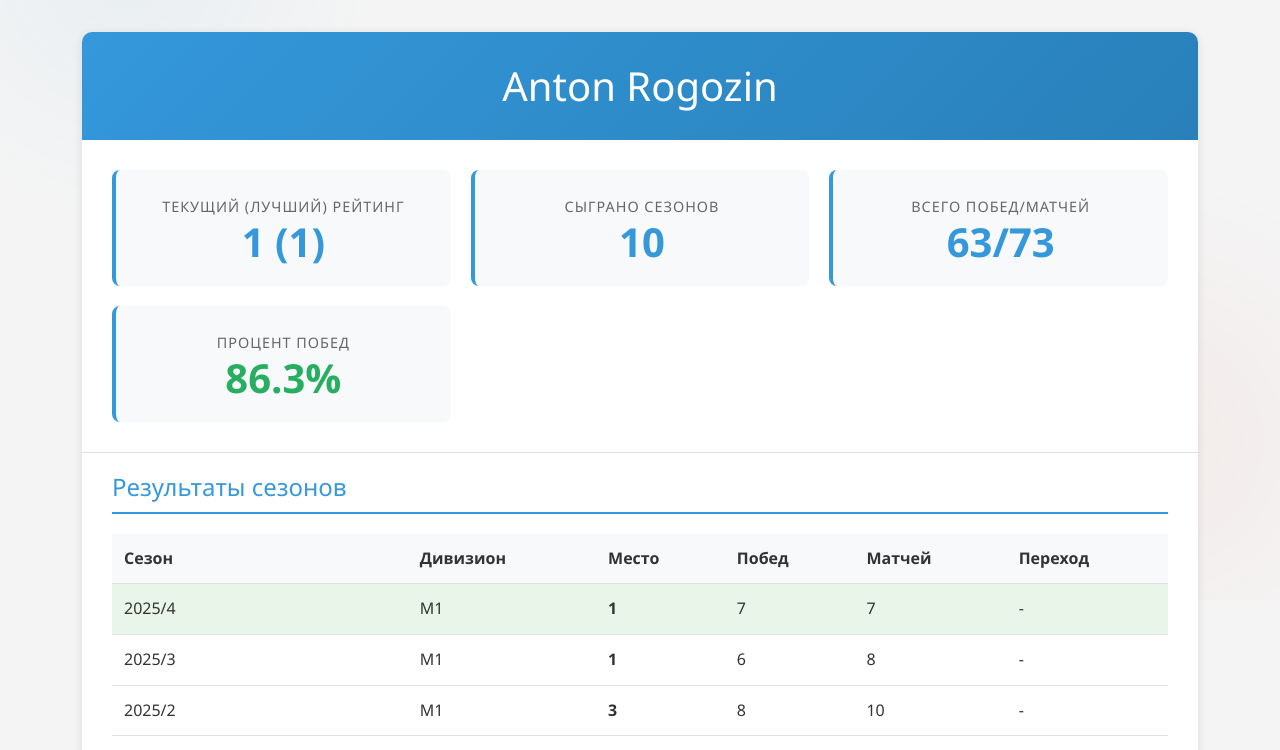
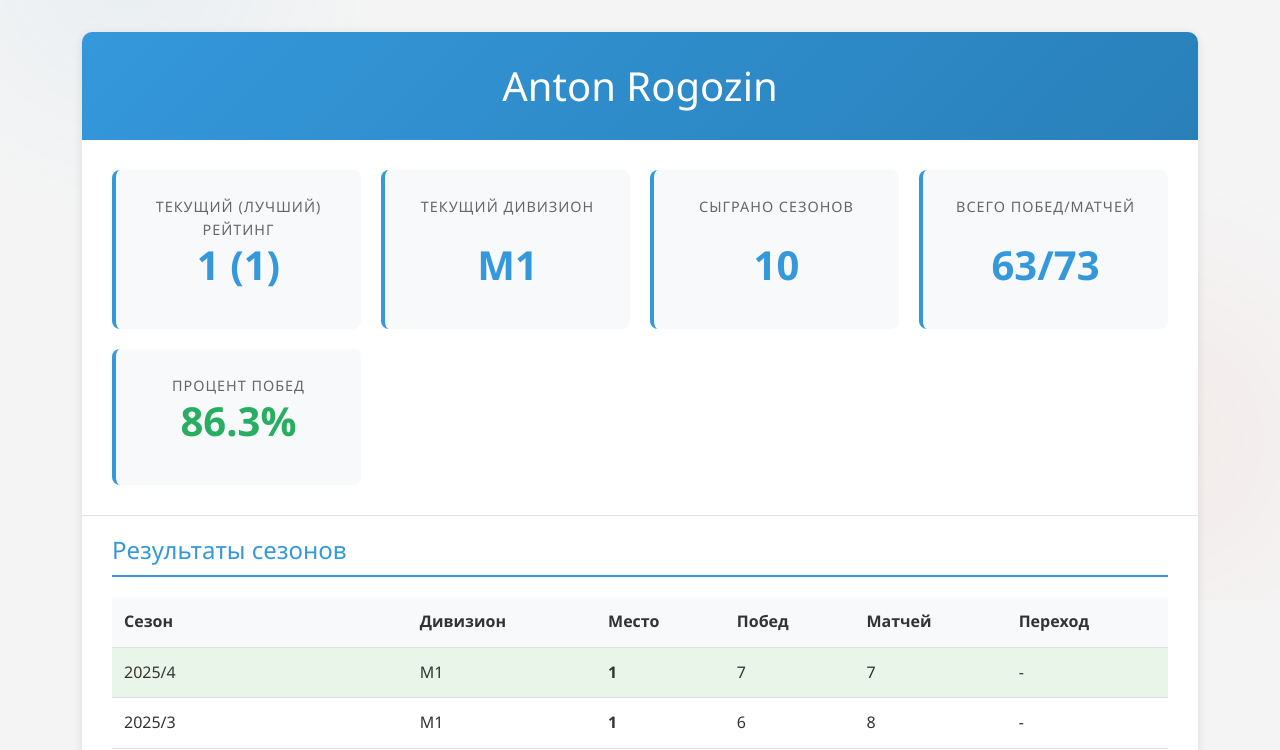
Before and after one commit to gozik/masters-league, a Flask app: page /player/1 in a window 1280 px wide. Shown: the part 200-950 px from the top of the page. Run offline with Flask 3, Linux system fonts and the light colour scheme; some libraries are stand-ins or nearby versions.

Commit message:
Player profile now shows current division. Align numbers in stat cards.

```diff
--- a/app.py
+++ b/app.py
@@ -495,8 +495,14 @@ def player_profile(player_id):
     """Display player profile with statistics and history"""
     player = db.get_or_404(Player, player_id)
 
-    # Get current ranking
-    current_ranking = player.get_current_position()
+    # Get current position
+    current_position = player.get_current_position()
+
+    # Get current division
+    if player.get_current_ranking():
+        new_division = player.get_current_ranking().get_new_division()
+    else:
+        new_division = None
 
     # Get season results
     season_results = player.get_results()
@@ -509,7 +515,8 @@ def player_profile(player_id):
 
     return render_template('player_profile.html',
                            player=player,
-                           current_ranking=current_ranking,
+                           new_division=new_division,
+                           current_position=current_position,
                            season_results=season_results,
                            division_history=season_results,
                            total_stats=total_stats,
--- a/models.py
+++ b/models.py
@@ -335,6 +335,10 @@ class Ranking(db.Model):
     def __repr__(self):
         return f'<{self.position}: {self.player_ref}>'
 
+    def get_new_division(self):
+        return self.last_result_ref.get_new_division()
+
+
     def to_dict(self):
         relegation_arrow = ''
         if self.last_result_ref.relegation == 'promoted':
@@ -362,7 +366,7 @@ class Ranking(db.Model):
             'last_result_date': self.last_result_ref.division_ref.season_ref.date_end,
             'player_id': self.player_id,
             'new_priority': self.last_result_ref.calc_new_priority(),
-            'new_division': self.last_result_ref.get_new_division(),
+            'new_division': self.get_new_division(),
         }
 
 
--- a/templates/player_profile.html
+++ b/templates/player_profile.html
@@ -53,7 +53,7 @@
 
         .stats-grid {
             display: grid;
-            grid-template-columns: repeat(auto-fit, minmax(250px, 1fr));
+            grid-template-columns: repeat(auto-fit, minmax(200px, 1fr));
             gap: 20px;
             padding: 30px;
         }
@@ -64,13 +64,16 @@
             border-radius: 8px;
             text-align: center;
             border-left: 4px solid var(--primary-color);
+            display: flex;
+            flex-direction: column;
+            height: 100%; /* Important for consistent height */
         }
 
         .stat-number {
             font-size: 2.5em;
             font-weight: bold;
             color: var(--primary-color);
-            margin: 0;
+            margin-bottom: 20px;
         }
 
         .stat-label {
@@ -79,6 +82,7 @@
             margin: 5px 0 0 0;
             text-transform: uppercase;
             letter-spacing: 1px;
+            flex: 1; /* Pushes everything below to the bottom */
         }
 
         .win-percentage {
@@ -299,8 +303,13 @@
         <div class="stats-grid">
             <div class="stat-card">
                 <p class="stat-label">Текущий (лучший) рейтинг</p>
-                <h2 class="stat-number">{{ current_ranking if current_ranking else '-' }} ({{
+                <h2 class="stat-number">{{ current_position if current_position else '-' }} ({{
                     total_stats.career_high if total_stats.career_high else '-'}})</h2>
+            </div>
+
+            <div class="stat-card">
+                <p class="stat-label">Текущий дивизион</p>
+                <h2 class="stat-number">{{ new_division if new_division else '-' }}</h2>
             </div>
 
 
```
